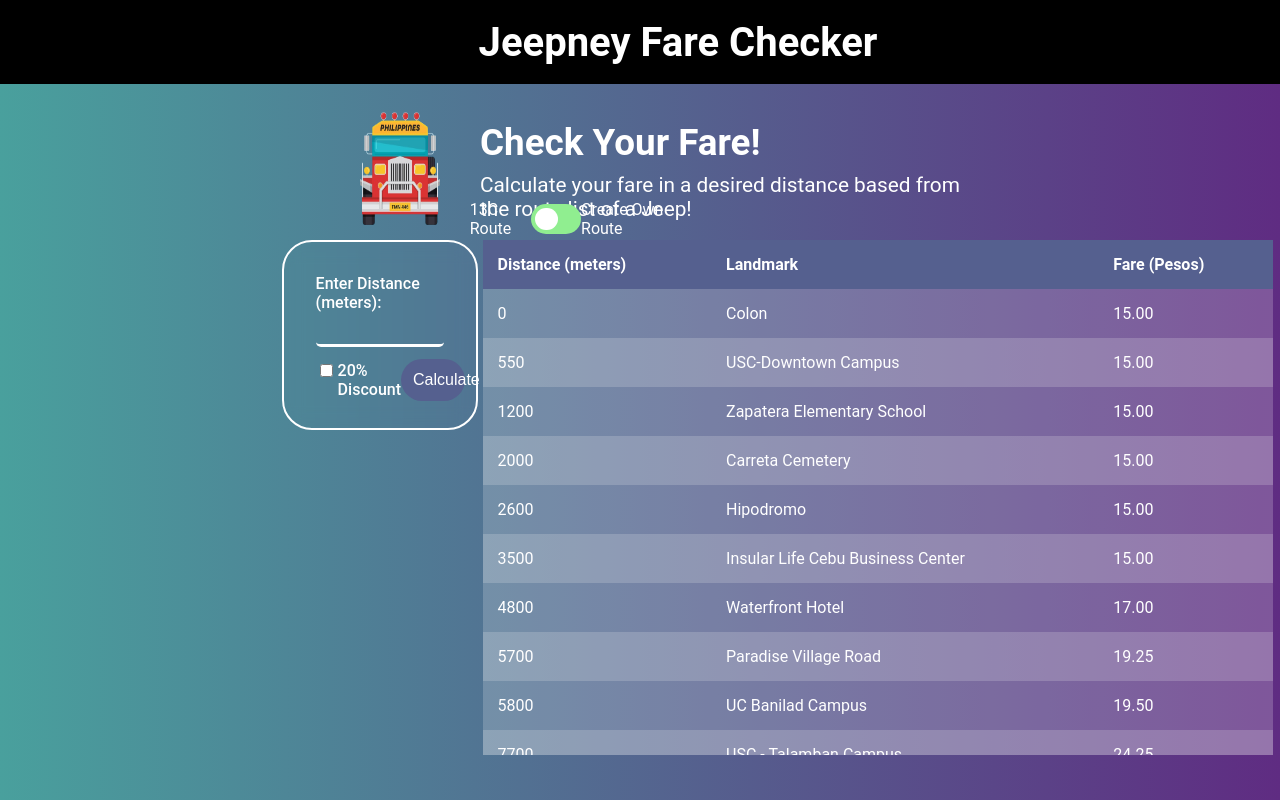
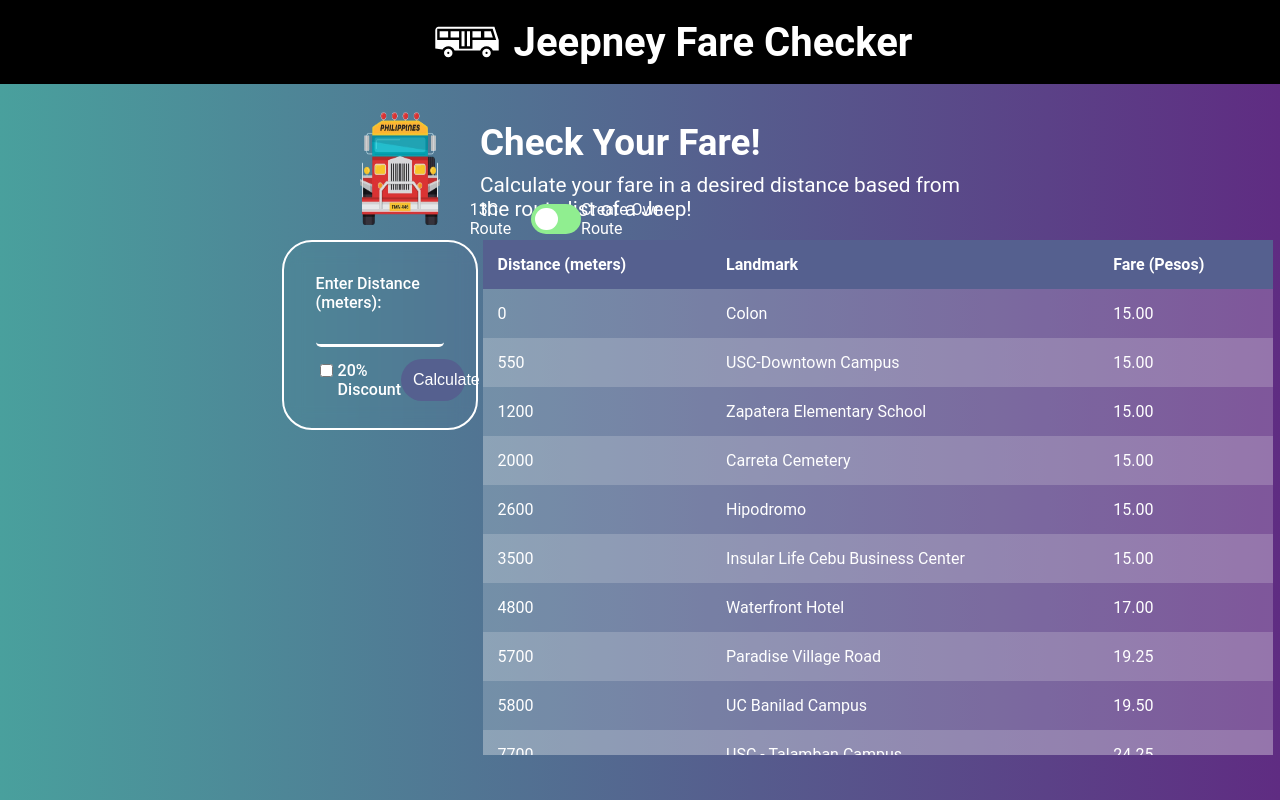
Before and after one commit to Yeoui12/Jeepney-Fare-Checker, a React (Vite) app: page / in a window 1280 px wide. Built offline with nearby package versions, Linux system fonts and the light colour scheme.

Commit message:
added icon in navbar

```diff
--- a/package.json
+++ b/package.json
@@ -11,7 +11,8 @@
   },
   "dependencies": {
     "react": "^18.2.0",
-    "react-dom": "^18.2.0"
+    "react-dom": "^18.2.0",
+    "react-icons": "^4.12.0"
   },
   "devDependencies": {
     "@types/react": "^18.2.37",
--- a/src/Navbar.tsx
+++ b/src/Navbar.tsx
@@ -1,11 +1,13 @@
 import { Component } from "react";
 import "./NavbarStyles.css";
+import {GiBus} from "react-icons/gi";
 
 class Navbar extends Component {
     render() {
         return (
             <nav className="NavbarItems">
       <div className="navbar-logo">
+        <GiBus size ={70} />
         <h1>Jeepney Fare Checker</h1>
       </div>
     </nav>
```
Also changed, not shown: 1 other file (tests, documents, lock files or other folders).
